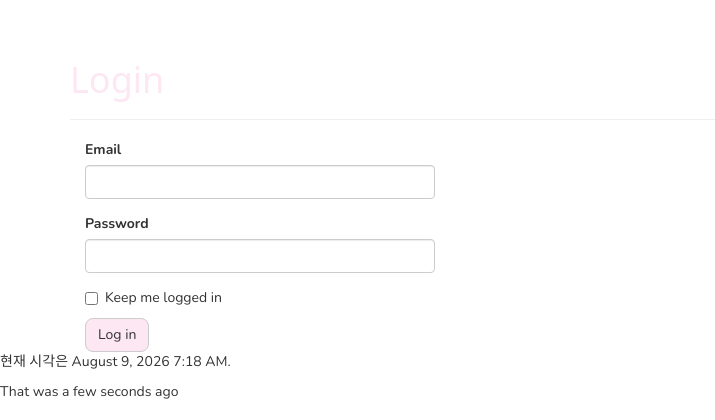
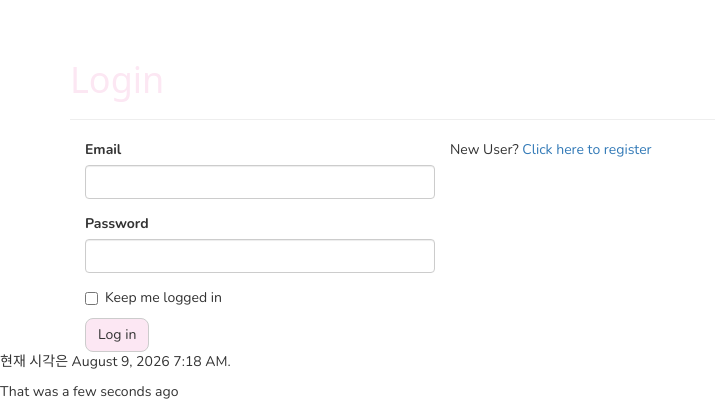
Before and after one commit to hardthink26/review_app_project, a Flask app: page /auth/login in a window 1280 px wide. Shown: the part 50-470 px from the top of the page, without its empty margins (0-715 px from the left). Run offline with Flask 3, Linux system fonts and the light colour scheme; some libraries are stand-ins or nearby versions; some web fonts are replaced.

Commit message:
feature/New user registration form

```diff
--- a/app/auth/forms.py
+++ b/app/auth/forms.py
@@ -1,9 +1,33 @@
 from flask_wtf import FlaskForm
 from wtforms import StringField, PasswordField, BooleanField, SubmitField, validators
-from wtforms.validators import DataRequired, Length, Email
+from wtforms.validators import DataRequired, Length, Email, Regexp, EqualTo
+from wtforms import ValidationError
+from ..models import User
+
 
 class LoginForm(FlaskForm):
     email = StringField('Email', validators=[DataRequired(), Length(1, 64), Email()])
     password = PasswordField('Password', validators=[DataRequired()])
     remember_me = BooleanField('Keep me logged in')
     submit = SubmitField('Log in')
+
+
+class RegistrationForm(FlaskForm):
+    email = StringField('Email', validators = [DataRequired(), Length(1, 64),
+                                               Email()])
+    username = StringField('Username', validators=[DataRequired(), Length(1, 64),
+                                                   Regexp('^[A-Za-z][A-Za-z0-9_.]*$', 0,
+                                                          'Usernames must have only letters, numbers dots or '
+                                                          'underscores')])
+    password = PasswordField('Password', validators=[DataRequired(), EqualTo('password2', message='Passwords must match.')])
+    password2 = PasswordField('password2', validators=[DataRequired()])
+    submit = SubmitField('Register')
+
+    def validate_email(self, field):
+        if User.query.filter_by(email=field.data).first():
+            raise ValidationError('Email already registered.')
+
+
+    def validate_username(self, field):
+        if User.query.filter_by(username=field.data).first():
+            raise ValidationError('Username already in use.')
--- a/app/auth/views.py
+++ b/app/auth/views.py
@@ -2,8 +2,10 @@ from flask import render_template, redirect, request, url_for, flash
 from flask_login import login_user, login_required, logout_user
 from . import auth
 from ..models import User
-from .forms import LoginForm
+from .forms import LoginForm, RegistrationForm
 from datetime import datetime
+from .. import db
+
 
 
 @auth.route('/login', methods=['GET', 'POST'])
@@ -27,3 +29,17 @@ def logout():
     logout_user()
     flash('You have been logged out')
     return redirect(url_for('main.index'))
+
+
+@auth.route('/register', methods=['GET', 'POST'])
+def register():
+    form = RegistrationForm()
+    if form.validate_on_submit():
+        user = User(email=form.email.data,
+                    username = form.username.date,
+                    password=form.password.data)
+        db.session.add(user)
+        db.session.commit()
+        flash('You can now login.')
+        return redirect(url_for('auth.login'))
+    return render_template('auth/register.html', form=form, current_time=datetime.utcnow())
--- a/app/templates/auth/login.html
+++ b/app/templates/auth/login.html
@@ -9,4 +9,11 @@
     <div class="col-md-4">
         {{ wtf.quick_form(form) }}
     </div>
+    <p>
+        New User?
+        <a href="{{ url_for('auth.register') }}">
+            Click here to register
+        </a>
+    </p>
+
 {% endblock %}
--- /dev/null
+++ b/app/templates/auth/register.html
@@ -0,0 +1,6 @@
+{% extends "base.html" %}
+{% import "bootstrap/wtf.html" as wtf %}
+
+{% block page_content %}
+    {{ wtf.quick_form(form) }}
+{% endblock %}
--- a/app/templates/base.html
+++ b/app/templates/base.html
@@ -3,7 +3,6 @@
   {{ super() }}
   <meta charset="UTF-8">
   <meta name="author" content="Choi">
-  <meta name="description" content="base.html을 정의합니다.">
 {% endblock %}
 {% block title %}리뷰 앱{% endblock %}
 {% block styles %}
@@ -16,7 +15,7 @@
     {% if current_user.is_authenticated %}
       <li><a href="{{ url_for('auth.logout') }}">Log Out</a></li>
     {% else %}
-    <!-- 잠시 내 이름 넣은, 나중에 수정 바람  -->
+    <!-- 잠시 내 이름 넣음, 나중에 수정 바람  -->
       <li><a href="{{ url_for('auth.login',name=name) }}">Log In</a></li>
     {% endif %}
   </ul>
```
Also changed, not shown: app/templates/index.html (+5 -4 lines). Lines whose indentation alone changed are shown as unchanged.
